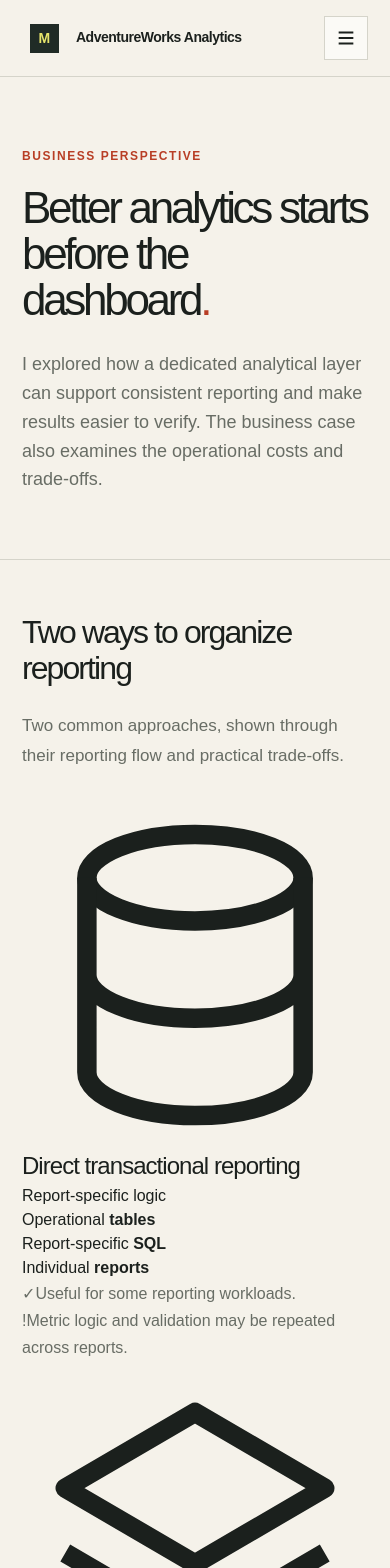
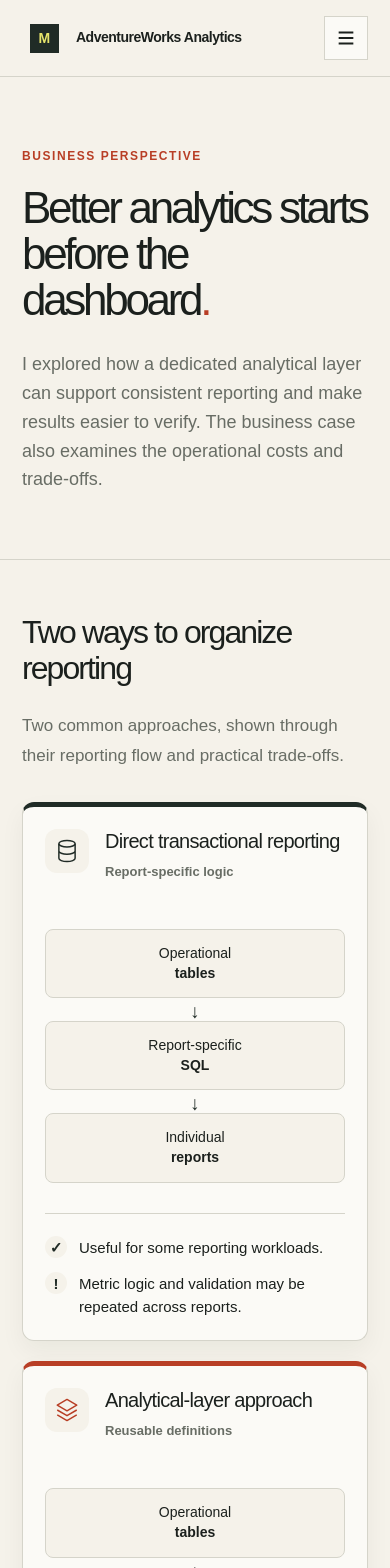
Before and after one commit to mikezhao415/mikezhao.dev, a Next.js app: page /projects/adventureworks-analytics/business in a window 390 px wide. Shown: the top 1568 px of the page. Built offline with nearby package versions, Linux system fonts and the light colour scheme.

Commit message:
Style reporting comparison using existing portfolio tokens

```diff
--- a/app/globals.css
+++ b/app/globals.css
@@ -1024,3 +1024,38 @@ a:focus-visible {
 .capability-principles { max-width: 850px; margin-bottom: 36px; }
 .capability-principles h3 { margin: 0 0 12px; font-size: 18px; font-weight: 700; }
 .capability-principles p { margin: 0; color: var(--muted); font-size: 17px; line-height: 1.8; }
+
+
+/* Business case: two reporting paths, rendered as accessible HTML rather than artwork. */
+.case-compare-intro { max-width: 760px; margin-top: 14px; color: var(--muted); line-height: 1.7; }
+.case-compare { align-items: stretch; gap: 20px; }
+.case-compare-card { min-width: 0; padding: clamp(22px, 3vw, 36px); background: var(--surface); border: 1px solid var(--line); border-top: 5px solid var(--deep); border-radius: 12px; box-shadow: 0 10px 24px rgb(27 32 29 / 5%); }
+.case-compare-card-analytical { border-top-color: var(--accent); }
+.case-compare-heading { display: flex; align-items: center; gap: 16px; min-height: 70px; }
+.case-compare-symbol { display: grid; place-items: center; flex: 0 0 56px; width: 56px; height: 56px; border-radius: 12px; background: var(--paper); color: var(--deep); }
+.case-compare-card-analytical .case-compare-symbol { color: var(--accent); }
+.case-compare-symbol svg { width: 32px; height: 32px; }
+.case-compare-heading h3 { font-size: clamp(20px, 2vw, 25px); line-height: 1.2; letter-spacing: -.035em; }
+.case-compare-tag { display: inline-block; margin-top: 9px; color: var(--muted); font-size: 13px; font-weight: 600; }
+.case-compare-flow { display: grid; grid-template-columns: repeat(3, minmax(0, 1fr)); gap: 20px; margin: 30px 0; padding: 0; list-style: none; counter-reset: none; }
+.case-compare-flow li { position: relative; display: flex; flex-direction: column; justify-content: center; align-items: center; min-width: 0; min-height: 104px; padding: 14px 8px; background: var(--paper); border: 1px solid var(--line); border-radius: 8px; font-size: 14px; line-height: 1.4; text-align: center; overflow-wrap: anywhere; }
+.case-compare-flow li strong { font-weight: 700; }
+.case-compare-flow li:not(:last-child)::after { content: "→"; position: absolute; z-index: 1; left: calc(100% + 3px); top: 50%; width: 14px; transform: translateY(-50%); color: var(--deep); font-size: 19px; font-weight: 700; }
+.case-compare-card-analytical .case-compare-flow li:nth-child(n+2) { border-color: var(--line); background: color-mix(in srgb, var(--surface) 65%, var(--signal)); }
+.case-compare-takeaways { display: grid; gap: 13px; padding-top: 22px; border-top: 1px solid var(--line); }
+.case-compare-takeaways p { display: grid; grid-template-columns: 24px minmax(0,1fr); align-items: start; gap: 10px; margin: 0; color: var(--ink); line-height: 1.55; font-size: 15px; }
+.case-compare-takeaways p span { display: grid; place-items: center; width: 22px; height: 22px; border-radius: 50%; background: var(--paper); color: var(--deep); font-weight: 700; }
+.case-compare-card-analytical .case-compare-takeaways p:first-child span { color: var(--accent); }
+@media (max-width: 1100px) and (min-width: 701px) {
+  .case-compare-flow { grid-template-columns: minmax(0, 1fr); gap: 23px; }
+  .case-compare-flow li { min-height: 60px; }
+  .case-compare-flow li:not(:last-child)::after { left: 50%; top: calc(100% + 2px); transform: translateX(-50%); content: "↓"; }
+}
+@media (max-width: 480px) {
+  .case-compare-heading { align-items: flex-start; }
+  .case-compare-symbol { flex-basis: 44px; width: 44px; height: 44px; }
+  .case-compare-symbol svg { width: 26px; height: 26px; }
+  .case-compare-flow { grid-template-columns: minmax(0,1fr); gap: 23px; }
+  .case-compare-flow li { min-height: 60px; }
+  .case-compare-flow li:not(:last-child)::after { left: 50%; top: calc(100% + 2px); transform: translateX(-50%); content: "↓"; }
+}
```
